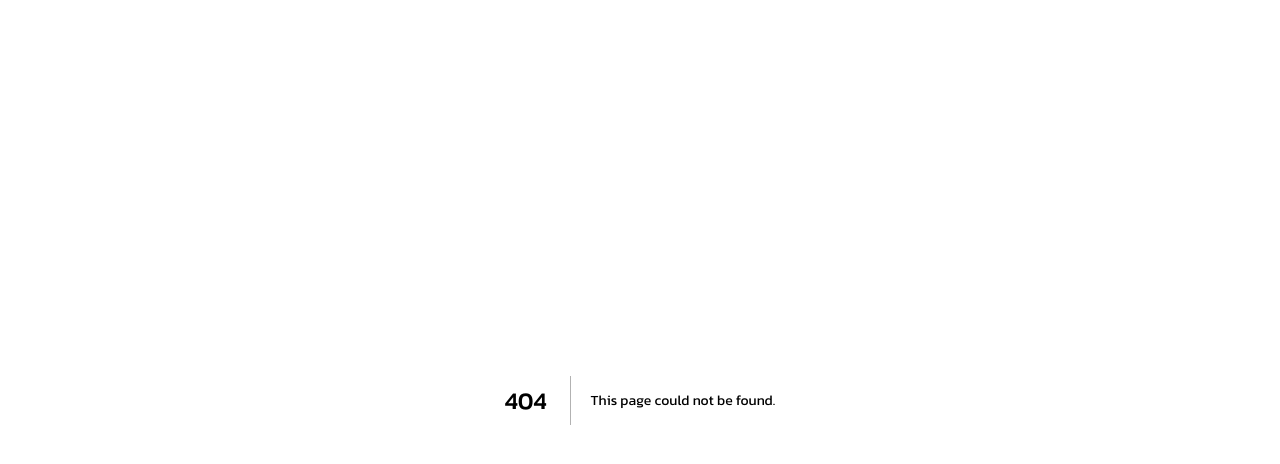
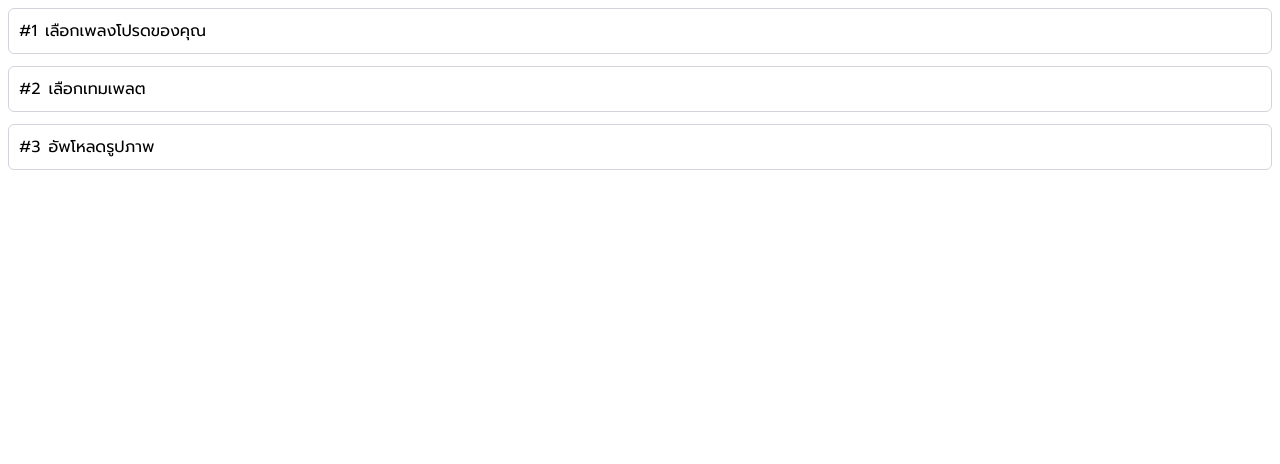
Before and after one commit to SukumDecha/valentine-2.0, a Next.js app in the folder client/: page /form-input/vinyl in a window 1280 px wide. Before the commit this address had no page. Shown: the top 464 px of the page. Built offline with nearby package versions, Linux system fonts and the light colour scheme.

Commit message:
✨(form): add step rendering

```diff
--- /dev/null
+++ b/client/src/app/form-input/components/RenderStepMenu.tsx
@@ -0,0 +1,58 @@
+import React, { SetStateAction, useState } from "react";
+import { Modal, Button } from "antd";
+
+export interface StepMenu {
+  key: string,
+  label: string,
+  modalContent: React.ReactNode
+}
+
+interface Props {
+  steps?: StepMenu[]
+}
+
+const mockupSteps: StepMenu[] = [
+  {key: '#1', label: 'text', modalContent: <h1>Hello</h1>},
+  {key: '#2', label: 'text', modalContent: <h1>Hi</h1>}
+]
+
+const RenderStepMenu = ({ steps = mockupSteps }: Props) => {
+  const [selectedStep, setSelectedStep] = useState<StepMenu | null>(null);
+  const [isModalOpen, setIsModalOpen] = useState(false);
+
+  const handleMenuClick = (key: string) => {
+    setSelectedStep((steps.find((step) => step.key === key) || null));
+    setIsModalOpen(true);
+  };
+
+  return (
+    <div className="flex flex-col gap-3 w-full font-Prompt">
+      {steps.map((step) => (
+        <div
+          key={step.key}
+          className="flex items-center p-[10px] border border-gray-300 rounded-md cursor-pointer"
+          onClick={() => handleMenuClick(step.key)}
+        >
+          <span className="mr-2">{step.key}</span>
+          {step.label}
+        </div>
+      ))}
+
+      <Modal
+        title={selectedStep?.label}
+        open={isModalOpen}
+        className="font-Prompt"
+        onCancel={() => setIsModalOpen(false)}
+        footer={
+          <Button type="primary" onClick={() => setIsModalOpen(false)}>
+            Close
+          </Button>
+        }
+      >
+        {selectedStep?.modalContent}
+      </Modal>
+    </div>
+  );
+};
+
+export default RenderStepMenu;
--- /dev/null
+++ b/client/src/app/form-input/vinyl/components/SelectSongModal.tsx
@@ -0,0 +1,9 @@
+import React from 'react'
+
+const SelectSongModal = () => {
+  return (
+    <div>SelectSongModal</div>
+  )
+}
+
+export default SelectSongModal
--- /dev/null
+++ b/client/src/app/form-input/vinyl/components/SelectTemplateModal.tsx
@@ -0,0 +1,9 @@
+import React from 'react'
+
+const SelectTemplateModal = () => {
+  return (
+    <div>SelectTemplateModal</div>
+  )
+}
+
+export default SelectTemplateModal
--- /dev/null
+++ b/client/src/app/form-input/vinyl/components/UploadImageModal.tsx
@@ -0,0 +1,9 @@
+import React from 'react'
+
+const UploadImageModal = () => {
+  return (
+    <div>UploadImageModal</div>
+  )
+}
+
+export default UploadImageModal
--- /dev/null
+++ b/client/src/app/form-input/vinyl/components/VinylTemplateForm.tsx
@@ -0,0 +1,21 @@
+import React from 'react'
+import RenderStepMenu, { StepMenu } from '../../components/RenderStepMenu'
+import SelectSongModal from './SelectSongModal'
+import SelectTemplateModal from './SelectTemplateModal'
+import UploadImageModal from './UploadImageModal'
+
+const steps: StepMenu[] = [
+  {key: '#1', label: 'เลือกเพลงโปรดของคุณ', modalContent: <SelectSongModal />},
+  {key: '#2', label: 'เลือกเทมเพลต', modalContent: <SelectTemplateModal />},
+  {key: '#3', label: 'อัพโหลดรูปภาพ', modalContent: <UploadImageModal />},
+]
+
+const VinylTemplateForm = () => {
+  return (
+    <div className="flex flex-col items-center justify-center w-full">
+      <RenderStepMenu steps={steps}/>
+    </div>
+  )
+}
+
+export default VinylTemplateForm
--- /dev/null
+++ b/client/src/app/form-input/vinyl/page.tsx
@@ -0,0 +1,14 @@
+'use client'
+
+import React from 'react'
+import VinylTemplateForm from './components/VinylTemplateForm'
+
+const FormInputPage = () => {
+  return (
+    <div className="p-2">
+      <VinylTemplateForm />
+    </div>
+  )
+}
+
+export default FormInputPage
--- a/client/src/styles/index.scss
+++ b/client/src/styles/index.scss
@@ -1,5 +1,6 @@
 @import url('https://fonts.googleapis.com/css2?family=Kanit:wght@400;500;600&family=Noto+Sans+Thai&display=swap');
 @import url('https://fonts.googleapis.com/css2?family=Libre+Baskerville:ital,wght@0,400;0,700;1,400&display=swap');
+@import url('https://fonts.googleapis.com/css2?family=Prompt:ital,wght@0,100;0,200;0,300;0,400;0,500;0,600;0,700;0,800;0,900;1,100;1,200;1,300;1,400;1,500;1,600;1,700;1,800;1,900&display=swap');
 
 @tailwind base;
 @tailwind components;
--- /dev/null
+++ b/client/src/types/vinyl/vinylForm.ts
@@ -0,0 +1,5 @@
+export type VinylForm = {
+  templateId: string;
+  song: string;
+  content: {imageUrl: string, title: string}[],
+}
--- a/client/tailwind.config.ts
+++ b/client/tailwind.config.ts
@@ -21,7 +21,8 @@ const config: Config = {
         foreground: "var(--foreground)",
       },
       fontFamily: {
-        Libre: ['Libre Baskerville', 'sans-serif']
+        Libre: ['Libre Baskerville', 'sans-serif'],
+        Prompt: ['Prompt', 'sans-serif']
       }
     },
   },
```
Also changed, not shown: client/package.json (+5 -3 lines), client/src/stores/vinyl-form.store.ts (added, +13 -0 lines), 2 other files (tests, documents, lock files or other folders).
